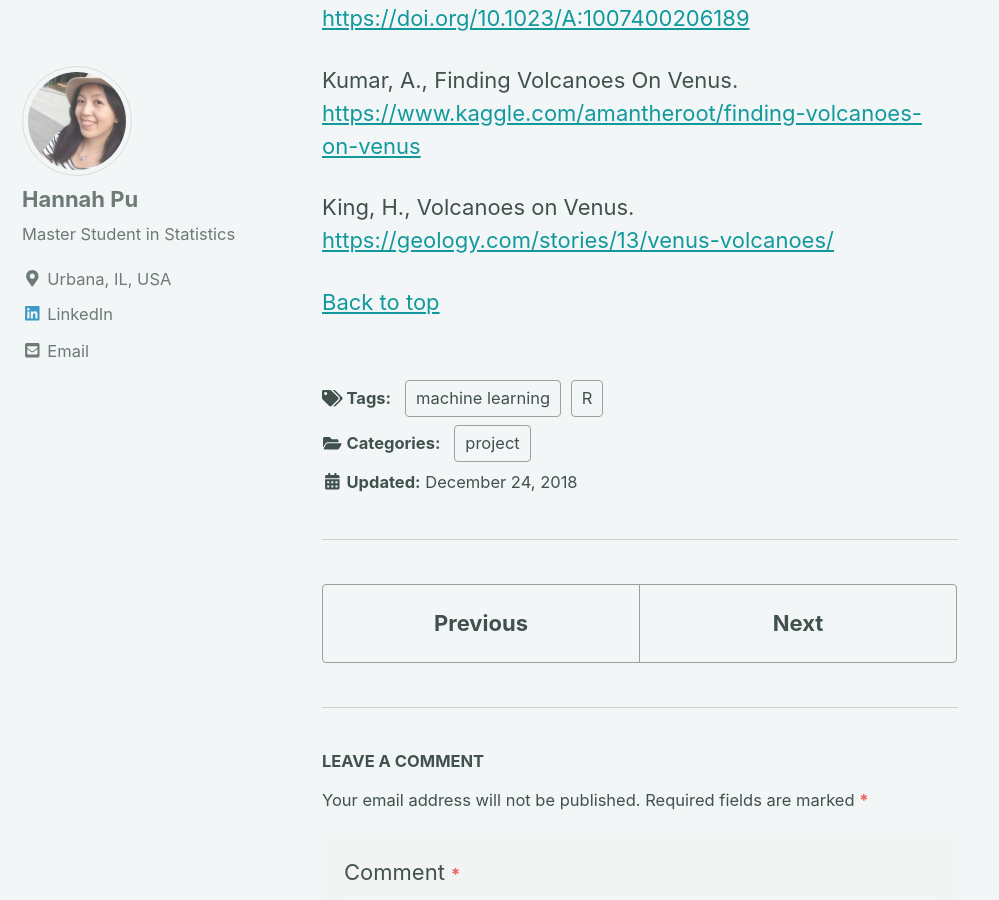
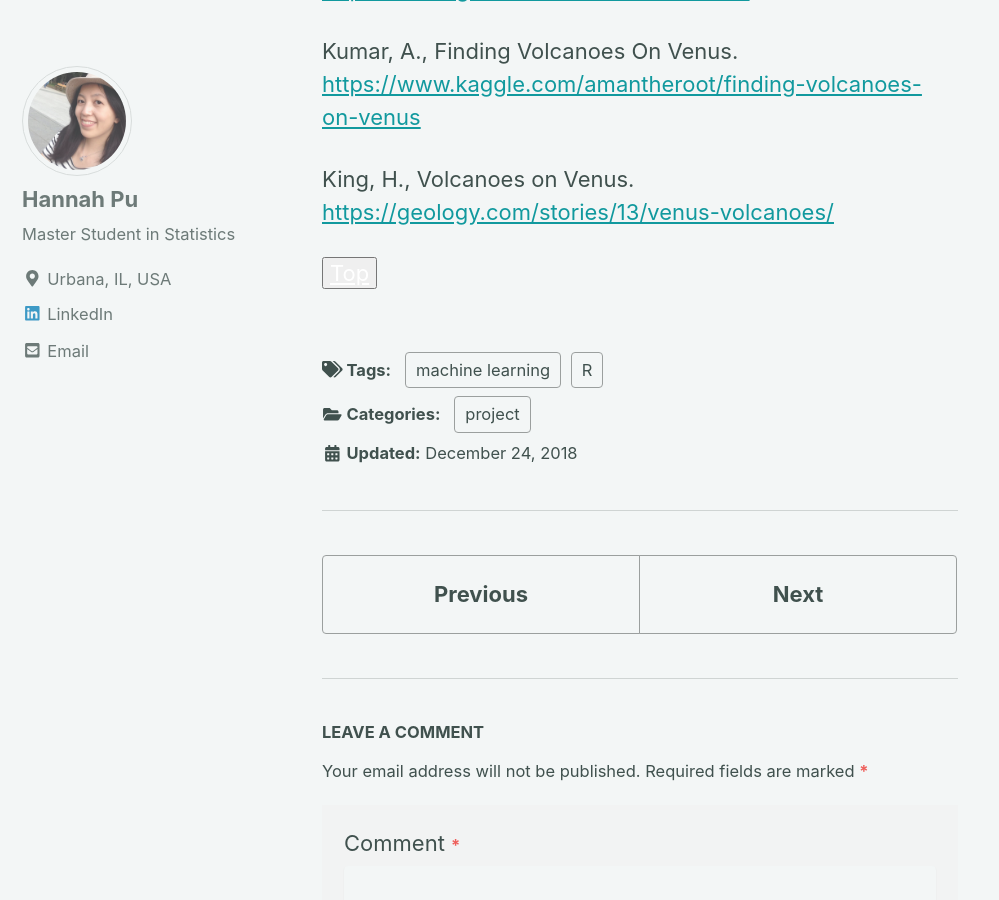
Before and after one commit to hannahpu/hannahpu.github.io, a Jekyll site: the page built from _posts/2018-12-24-project432.md, in a window 1280 px wide and 900 px high, scrolled down 29770 px. Shown: the whole window, without its empty margins (0-999 px from the left). Built offline with Jekyll 4.4.1, drawn with Linux system fonts in a browser that asks for light colours; cached includes are drawn as plain includes; nearby versions of some CDN libraries.

Commit message:
Update 2018-12-24-project432.md

```diff
--- a/_posts/2018-12-24-project432.md
+++ b/_posts/2018-12-24-project432.md
@@ -6,7 +6,6 @@ tag : [machine learning, R]
 toc: true
 ---
 
-<a name="top"></a>
 
 *This project was a final course project in STAT 432 "Basics of Statistical Learning". It was completed along with two other team mates: Di Ye and Hao Wang. Apart from the analysis we performed in the project, there were some possible future improvements that we mentioned in the discussion. I hope to find time to try those improvement ideas in the future and will share the results then.*
 
@@ -549,4 +548,4 @@ Kumar, A., Finding Volcanoes On Venus. <https://www.kaggle.com/amantheroot/findi
 
 King, H., Volcanoes on Venus. <https://geology.com/stories/13/venus-volcanoes/>
 
-<a href="#top">Back to top</a>
+<button id="myBtn"><a href="#top" style="color: white">Top</a></button>
```
